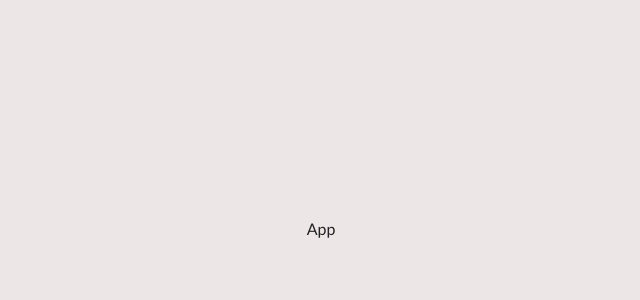
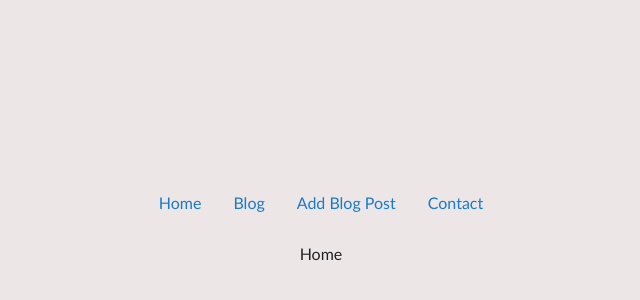
Before and after one commit to juleni/voice-controlled-app, a React (Create React App) app: page / in a window 1280 px wide. Shown: the part 172-472 px from the top of the page, without its empty margins (319-959 px from the left). Built offline with nearby package versions, Linux system fonts and the light colour scheme.

Commit message:
Added nav menu routing

```diff
--- a/src/components/App.js
+++ b/src/components/App.js
@@ -1,5 +1,30 @@
 import React from "react";
+import { BrowserRouter, Link, Route, Routes } from "react-router-dom";
+import BlogPage from "./Blog";
+import ContactPage from "./Contact";
+import HomePage from "./Home";
+import NewBlogPostPage from "./NewBlogPost";
 
 export default function App() {
-  return <div>App</div>;
+  return (
+    <div>
+      <BrowserRouter>
+        <div id="links">
+          <Link to="/">Home</Link>
+          <Link to="/blog">Blog</Link>
+          <Link to="/blog/new">Add Blog Post</Link>
+          <Link to="/contact">Contact</Link>
+        </div>
+        <Routes>
+          {/* Default route to home page */}
+          <Route path="*" element={<HomePage />} />
+          <Route path="/" exact element={<HomePage />}></Route>
+          <Route path="/home" element={<HomePage />}></Route>
+          <Route path="/blog" element={<BlogPage />}></Route>
+          <Route path="/blog/new" exact element={<NewBlogPostPage />}></Route>
+          <Route path="/contact" exact element={<ContactPage />}></Route>
+        </Routes>
+      </BrowserRouter>
+    </div>
+  );
 }
```
